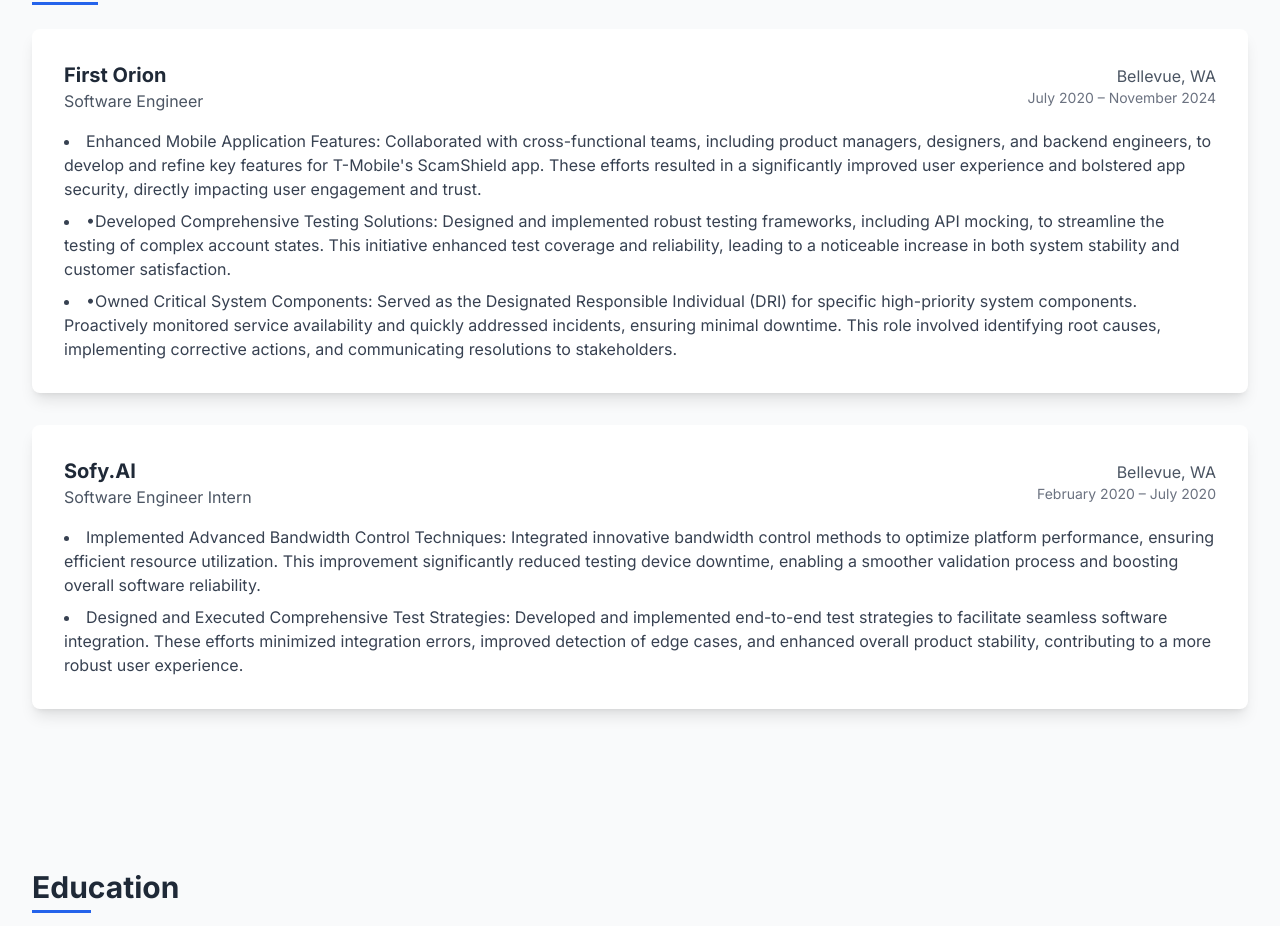
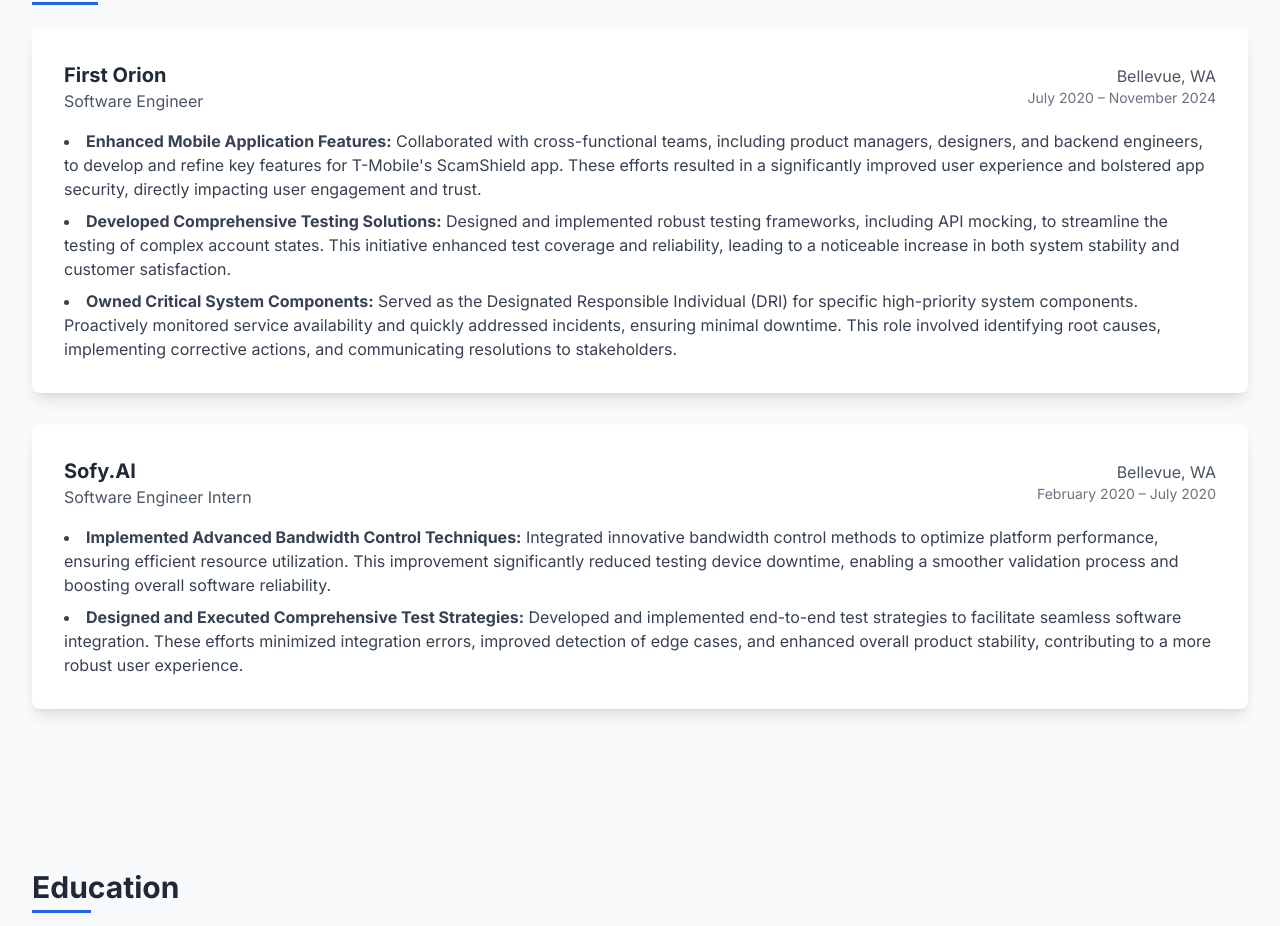
Before and after one commit to ramyhelow/Portfolio, a plain HTML site: page index.html in a window 1280 px wide. Shown: the part 1427-2353 px from the top of the page. Drawn offline with nearby package versions, Linux system fonts and the light colour scheme.

Commit message:
Stylized the subheaders in the experience section.

```diff
--- a/index.html
+++ b/index.html
@@ -116,9 +116,9 @@
                         </div>
                     </div>
                     <ul class="list-disc list-inside space-y-2 text-gray-700">
-                        <li>Enhanced Mobile Application Features: Collaborated with cross-functional teams, including product managers, designers, and backend engineers, to develop and refine key features for T-Mobile's ScamShield app. These efforts resulted in a significantly improved user experience and bolstered app security, directly impacting user engagement and trust.</li>
-                        <li>•Developed Comprehensive Testing Solutions: Designed and implemented robust testing frameworks, including API mocking, to streamline the testing of complex account states. This initiative enhanced test coverage and reliability, leading to a noticeable increase in both system stability and customer satisfaction.</li>
-                        <li>•Owned Critical System Components: Served as the Designated Responsible Individual (DRI) for specific high-priority system components. Proactively monitored service availability and quickly addressed incidents, ensuring minimal downtime. This role involved identifying root causes, implementing corrective actions, and communicating resolutions to stakeholders.</li>
+                        <li><span class="experience-subheader">Enhanced Mobile Application Features:</span> Collaborated with cross-functional teams, including product managers, designers, and backend engineers, to develop and refine key features for T-Mobile's ScamShield app. These efforts resulted in a significantly improved user experience and bolstered app security, directly impacting user engagement and trust.</li>
+                        <li><span class="experience-subheader">Developed Comprehensive Testing Solutions:</span> Designed and implemented robust testing frameworks, including API mocking, to streamline the testing of complex account states. This initiative enhanced test coverage and reliability, leading to a noticeable increase in both system stability and customer satisfaction.</li>
+                        <li><span class="experience-subheader">Owned Critical System Components:</span> Served as the Designated Responsible Individual (DRI) for specific high-priority system components. Proactively monitored service availability and quickly addressed incidents, ensuring minimal downtime. This role involved identifying root causes, implementing corrective actions, and communicating resolutions to stakeholders.</li>
                     </ul>
                 </div>
 
@@ -134,8 +134,8 @@
                         </div>
                     </div>
                     <ul class="list-disc list-inside space-y-2 text-gray-700">
-                        <li>Implemented Advanced Bandwidth Control Techniques: Integrated innovative bandwidth control methods to optimize platform performance, ensuring efficient resource utilization. This improvement significantly reduced testing device downtime, enabling a smoother validation process and boosting overall software reliability.</li>
-                        <li>Designed and Executed Comprehensive Test Strategies: Developed and implemented end-to-end test strategies to facilitate seamless software integration. These efforts minimized integration errors, improved detection of edge cases, and enhanced overall product stability, contributing to a more robust user experience.</li>
+                        <li><span class="experience-subheader">Implemented Advanced Bandwidth Control Techniques:</span> Integrated innovative bandwidth control methods to optimize platform performance, ensuring efficient resource utilization. This improvement significantly reduced testing device downtime, enabling a smoother validation process and boosting overall software reliability.</li>
+                        <li><span class="experience-subheader">Designed and Executed Comprehensive Test Strategies:</span> Developed and implemented end-to-end test strategies to facilitate seamless software integration. These efforts minimized integration errors, improved detection of edge cases, and enhanced overall product stability, contributing to a more robust user experience.</li>
                     </ul>
                 </div>
             </div>
--- a/styles.css
+++ b/styles.css
@@ -59,3 +59,9 @@ body {
         display: none;
     }
 }
+
+/* Experience Section Styles */
+.experience-subheader {
+    font-weight: bold;
+    display: inline;
+}
```
